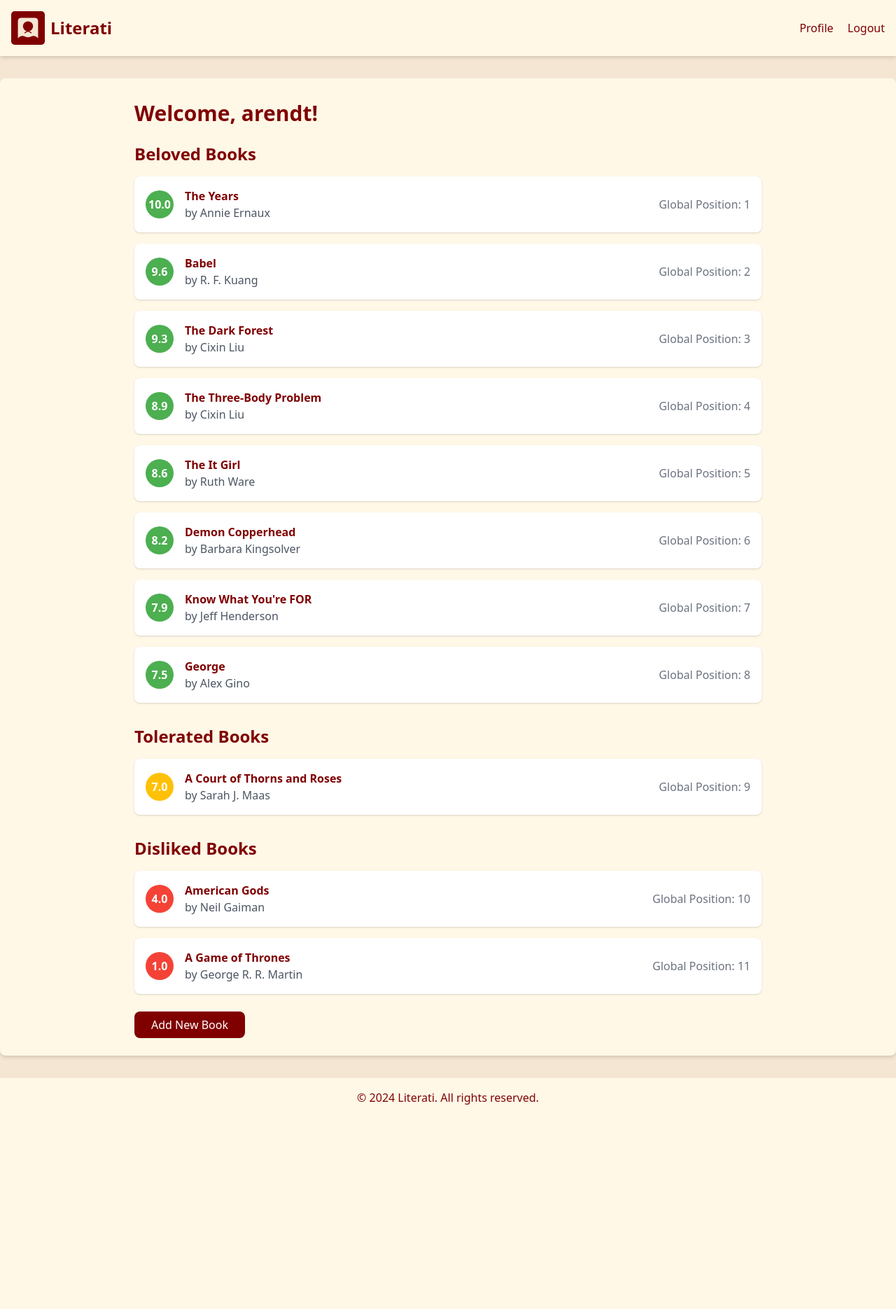
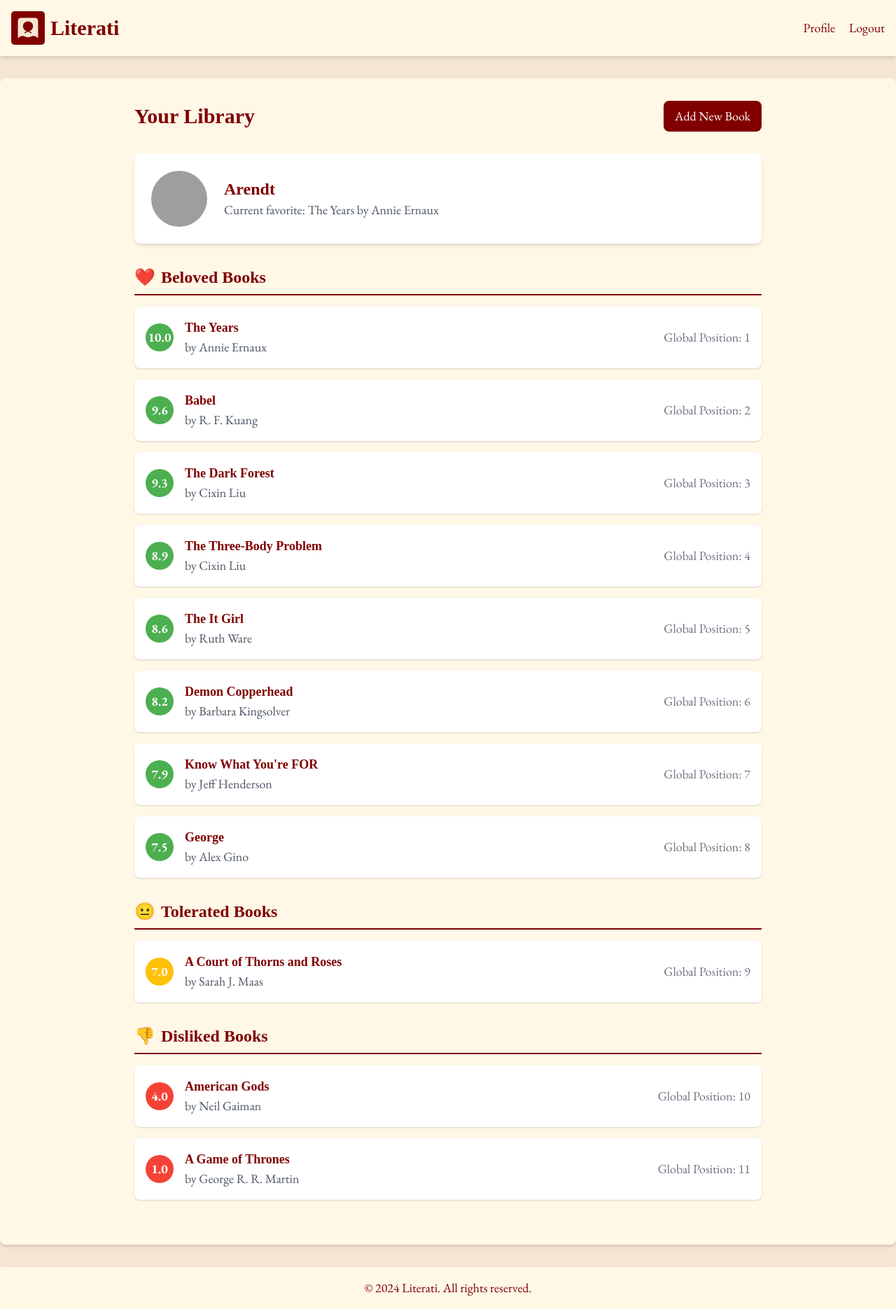
Before and after one commit to yasmeenakhan/literatus-web, a Flask app: page /profile in a window 1280 px wide. Shown: the whole page at 70% size. Before the commit the page ends 1578 px from the top, so only its background shows below. Run offline with Flask 3, Linux system fonts and the light colour scheme; a user stored in the database is signed in; grey boxes are pictures that could not be loaded.

Commit message:
Edited profile page

```diff
--- a/templates/layout.html
+++ b/templates/layout.html
@@ -5,9 +5,11 @@
     <meta name="viewport" content="width=device-width, initial-scale=1.0">
     <title>{% block title %}Literati{% endblock %}</title>
     <link href="https://cdn.jsdelivr.net/npm/tailwindcss@2.2.19/dist/tailwind.min.css" rel="stylesheet">
+    <link href="https://fonts.googleapis.com/css2?family=EB+Garamond:ital,wght@0,400;0,700;1,400;1,700&family=Playfair+Display:wght@400;700&display=swap" rel="stylesheet">
     <style>
         body {
             background-color: #F5E6D3;
+            font-family: 'EB Garamond', serif;
         }
         .bg-cream {
             background-color: #FFF8E7;
@@ -21,10 +23,13 @@
         .hover\:bg-maroon-dark:hover {
             background-color: #600000;
         }
+        h1, h2, h3, h4, h5, h6, .font-title {
+            font-family: 'Caslon', serif;
+        }
     </style>
     {% block extra_css %}{% endblock %}
 </head>
-<body class="min-h-screen flex flex-col">
+<body class="min-h-screen flex flex-col text-lg">
     <header class="bg-cream text-maroon p-4 shadow-md">
         <div class="container mx-auto flex justify-between items-center">
             <div class="flex items-center">
@@ -34,7 +39,7 @@
                     <circle cx="50" cy="45" r="15" fill="#800000"/>
                     <path d="M40 65 Q50 55 60 65" stroke="#800000" stroke-width="3"/>
                 </svg>
-                <a href="{{ url_for('home') }}" class="font-bold text-2xl">Literati</a>
+                <a href="{{ url_for('home') }}" class="font-title font-bold text-3xl">Literati</a>
             </div>
             <nav>
                 {% if current_user.is_authenticated %}
--- a/templates/login.html
+++ b/templates/login.html
@@ -4,7 +4,7 @@
 
 {% block content %}
 <div class="max-w-md mx-auto">
-    <h1 class="text-3xl font-bold mb-6 text-center text-maroon">Login to Literati</h1>
+    <h1 class="text-3xl font-bold mb-6 text-center text-maroon font-title">Login to Literati</h1>
     <form method="POST" class="space-y-4">
         <div>
             <label for="username" class="block mb-1 text-maroon">Username:</label>
--- a/templates/profile.html
+++ b/templates/profile.html
@@ -1,6 +1,6 @@
 {% extends "layout.html" %}
 
-{% block title %}Profile - Literati{% endblock %}
+{% block title %}{{ user.username.capitalize() }}'s Profile - Literati{% endblock %}
 
 {% block extra_css %}
 <style>
@@ -17,25 +17,56 @@
     .beloved { background-color: #4CAF50; }
     .tolerated { background-color: #FFC107; }
     .disliked { background-color: #F44336; }
+    .category-header {
+        border-bottom: 2px solid #800000;
+        padding-bottom: 0.5rem;
+        margin-bottom: 1rem;
+        display: flex;
+        align-items: center;
+    }
+    .category-icon {
+        margin-right: 0.5rem;
+    }
 </style>
 {% endblock %}
 
 {% block content %}
 <div class="max-w-4xl mx-auto">
-    <h1 class="text-3xl font-bold mb-6 text-maroon">Welcome, {{ user.username }}!</h1>
+    <div class="flex justify-between items-center mb-8">
+        <h1 class="text-3xl font-bold text-maroon font-title">Your Library</h1>
+        <a href="{{ url_for('home') }}" class="bg-maroon text-white px-4 py-2 rounded-lg hover:bg-maroon-dark transition duration-300">Add New Book</a>
+    </div>
 
-    {% for category, books, color in [('Beloved Books', beloved_books, 'beloved'), ('Tolerated Books', tolerated_books, 'tolerated'), ('Disliked Books', disliked_books, 'disliked')] %}
+    <div class="bg-white p-6 rounded-lg shadow-md mb-8 flex items-center">
+        <img src="https://api.dicebear.com/6.x/initials/svg?seed={{ user.username }}" alt="{{ user.username }}" class="w-20 h-20 rounded-full mr-6">
+        <div>
+            <h2 class="text-2xl font-semibold text-maroon font-title">{{ user.username.capitalize() }}</h2>
+            {% if user.beloved_books %}
+                <p class="text-gray-600">Current favorite: {{ user.beloved_books[0].title }} by {{ user.beloved_books[0].author }}</p>
+            {% else %}
+                <p class="text-gray-600">No favorite book yet</p>
+            {% endif %}
+        </div>
+    </div>
+
+    {% for category, books, color, icon in [
+        ('Beloved Books', user.beloved_books, 'beloved', '❤️'),
+        ('Tolerated Books', user.tolerated_books, 'tolerated', '😐'),
+        ('Disliked Books', user.disliked_books, 'disliked', '👎')
+    ] %}
         <section class="mb-8">
-            <h2 class="text-2xl font-semibold mb-4 text-maroon">{{ category }}</h2>
+            <h2 class="text-2xl font-semibold text-maroon font-title category-header">
+                <span class="category-icon">{{ icon }}</span>{{ category }}
+            </h2>
             {% if books %}
                 <ul class="space-y-4">
-                {% for book in books %}
+                {% for book in books|sort(attribute='rating', reverse=True) %}
                     <li class="flex items-center bg-white p-4 rounded-lg shadow">
                         <span class="rating-circle {{ color }} mr-4 flex-shrink-0">
                             {{ "%.1f"|format(book.rating) }}
                         </span>
                         <div class="flex-grow">
-                            <h3 class="font-semibold text-maroon">{{ book.title }}</h3>
+                            <h3 class="font-semibold text-maroon font-title">{{ book.title }}</h3>
                             <p class="text-gray-600">by {{ book.author }}</p>
                         </div>
                         <span class="text-gray-500 ml-4">Global Position: {{ book.global_position }}</span>
@@ -47,9 +78,5 @@
             {% endif %}
         </section>
     {% endfor %}
-
-    <div class="mt-8">
-        <a href="{{ url_for('home') }}" class="bg-maroon text-white px-6 py-2 rounded-lg hover:bg-maroon-dark transition duration-300">Add New Book</a>
-    </div>
 </div>
 {% endblock %}
--- a/templates/register.html
+++ b/templates/register.html
@@ -4,7 +4,7 @@
 
 {% block content %}
 <div class="max-w-md mx-auto">
-    <h1 class="text-3xl font-bold mb-6 text-center text-maroon">Register for Literati</h1>
+    <h1 class="text-3xl font-bold mb-6 text-center text-maroon font-title">Register for Literati</h1>
     <form method="POST" class="space-y-4">
         <div>
             <label for="username" class="block mb-1 text-maroon">Username:</label>
```
Also changed, not shown: templates/rate_new_book.html (+29 -23 lines), instance/literati.db.
